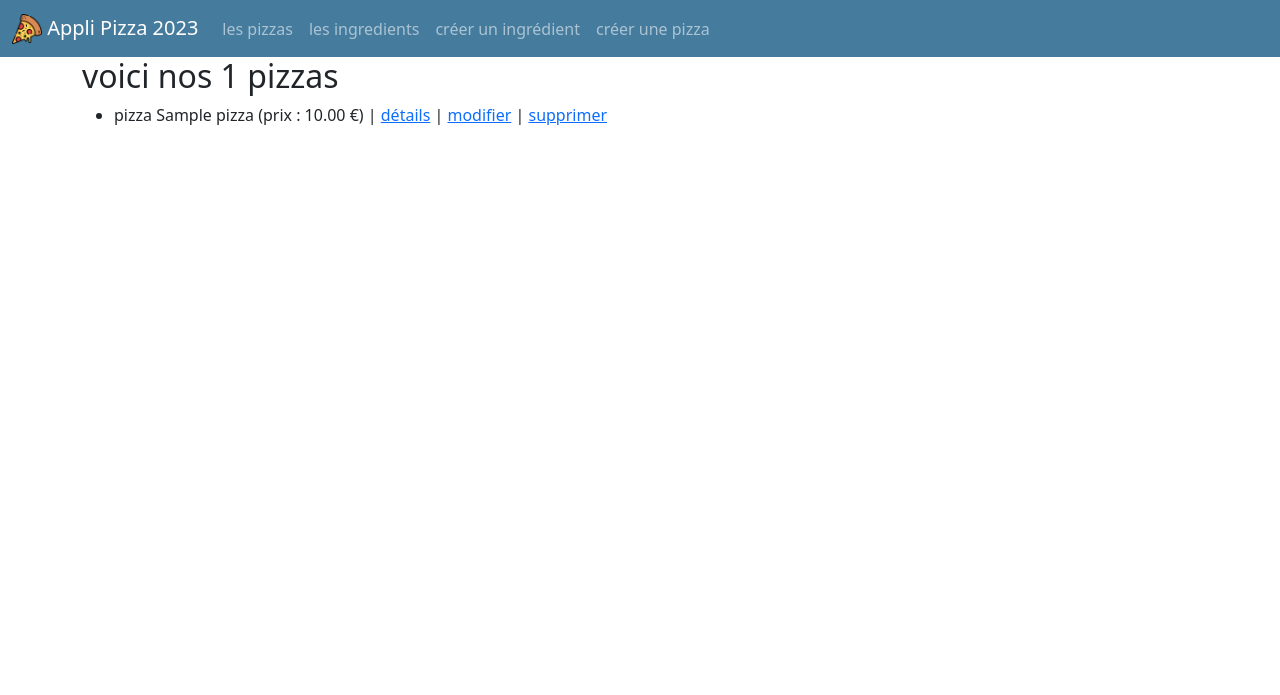
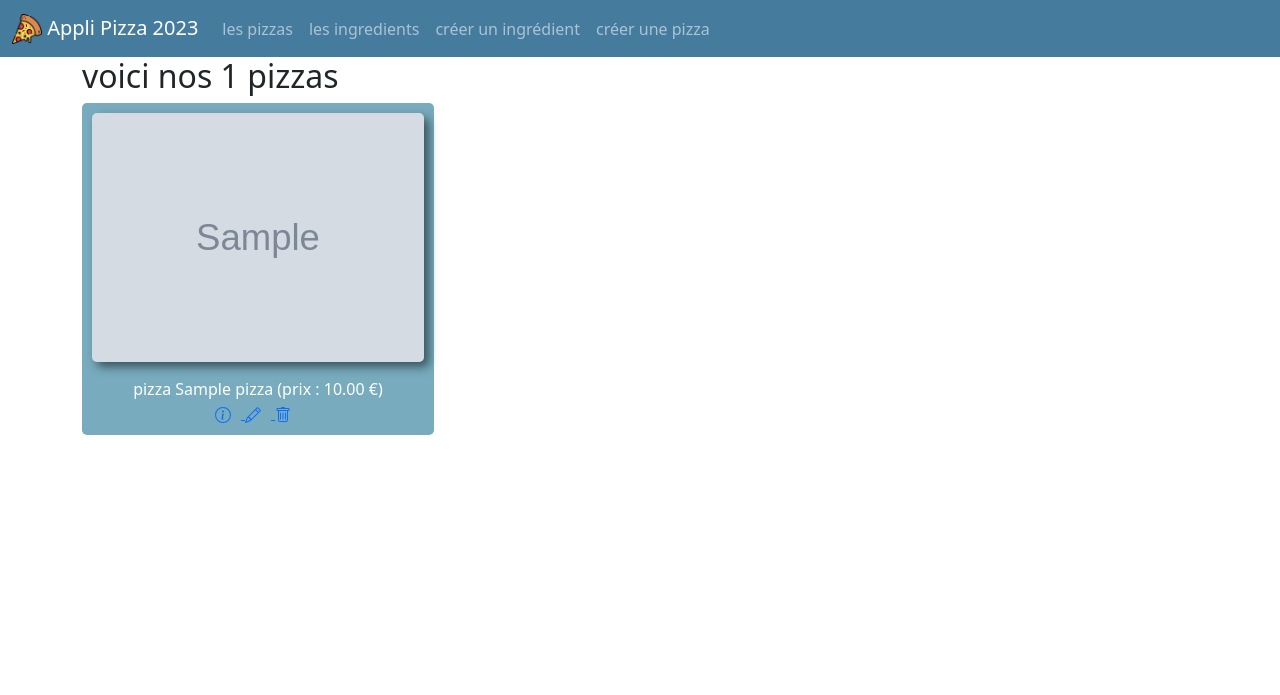
Before and after one commit to DumbWays31/Webpizza, a Django app: page /pizzas/ in a window 1280 px wide. Shown: the top 695 px of the page. Run offline with Django 4.2, Linux system fonts and the light colour scheme; tables that the repository leaves empty hold one stand-in row (values such as "Sample post"); grey boxes marked "Sample" are stand-in pictures.

Commit message:
ajout et modif img dans pizzas

```diff
--- a/webpizza/applipizza/models.py
+++ b/webpizza/applipizza/models.py
@@ -15,10 +15,14 @@ class Ingredient(models.Model) :
 
 class Pizza(models.Model) :
     idPizza = models.AutoField(primary_key=True)
+
     nomPizza = models.CharField(max_length=50, verbose_name="le nom de cette pizza")
 
     #prix est décimal, max 4 chiffres dont 2 décimales
     prix = models.DecimalField(max_digits=4, decimal_places=2, verbose_name="le prix")
+
+    #fichier image de la pizza
+    image = models.ImageField(default='imagesPizzas/default.PNG', upload_to='imagesPizzas/')
 
     def __str__(self) -> str:
         return 'pizza ' + self.nomPizza + ' (prix : ' +str(self.prix) + ' €)'
--- a/webpizza/applipizza/static/applipizza/css/styles.css
+++ b/webpizza/applipizza/static/applipizza/css/styles.css
@@ -26,3 +26,39 @@ footer{
 .btn-primary{
     margin-bottom: 30px;
 }
+
+
+
+/* page toutes les pizzas */
+/* styles.css */
+.pizzas-container ul {
+    list-style: none;
+    padding: 0;
+    display: flex;
+    flex-wrap: wrap;
+    justify-content: space-between;
+}
+
+.pizzas-container li {
+    flex: 0 0 calc(33.33% - 20px); /* 3 pizzas par ligne avec un espacement de 20px entre elles */
+    margin-bottom: 20px;
+    background-color: #77abbd; /* Fond bleu pour chaque élément */
+    text-align: center;
+    padding: 10px;
+    border-radius: 5px;
+}
+
+.pizza-item img {
+    max-width: 100%;
+    border-radius: 5px;
+    box-shadow: 5px 5px 10px rgba(0, 0, 0, 0.5);
+    margin-bottom: 15px;
+}
+
+.pizza-details {
+    color: white; /* Couleur du texte blanc */
+}
+
+svg{
+    margin-right: 10px;
+}
--- a/webpizza/applipizza/templates/applipizza/formulaireCreationPizza.html
+++ b/webpizza/applipizza/templates/applipizza/formulaireCreationPizza.html
@@ -6,7 +6,7 @@ création d'une pizza
 
 {% block main %}
 <h2> création d'une pizza </h2>
-<form action="/pizzas/create/" method="post">
+<form enctype="multipart/form-data" action="/pizzas/create/" method="post">
     {% csrf_token %}
     <div class="mb-3">
         <label for="id_nomPizza" class="form-label">Le nom de cette pizza</label>
@@ -16,6 +16,10 @@ création d'une pizza
         <input type="number" step="0.01" name="prix" class="form-control" maxlength="50" required id="id_prixPizza">
 
     </div>
+    <div class="mb-3">
+        <label for="id_image" class="form-label">Fichier image</label>
+        <input class="form-control" name="image" type="file" accept="image/*" id="id_image">
+    </div>
     <button type="submit" class="btn btn-primary">Envoyer</button>
 </form>
 {% endblock %}
--- /dev/null
+++ b/webpizza/applipizza/templates/applipizza/formulaireNonValide.html
@@ -0,0 +1,3 @@
+<pre>
+    {{errors}}
+</pre>
--- a/webpizza/applipizza/templates/applipizza/pizza.html
+++ b/webpizza/applipizza/templates/applipizza/pizza.html
@@ -11,7 +11,7 @@ détails d'une pizza
 {% if ingredients_list %}
 
 <h3>Ingrédients :</h3>
-    <table class="table">
+<table class="table table-striped">
     <thead>
         <tr>
             <th>Ingredient</th>
@@ -26,7 +26,7 @@ détails d'une pizza
                 <td>{{ ingredient.nom }}</td>
                 <td>{{ ingredient.quantite }}</td>
                 <td>
-                        <a href="/pizzas/{{ pizza.idPizza }}/deleteIngredient/{{ ingredient.idComposition }}" class="btn btn-primary">
+                    <a href="/pizzas/{{ pizza.idPizza }}/deleteIngredient/{{ ingredient.idComposition }}">
                         <svg xmlns="http://www.w3.org/2000/svg" width="16" height="16" fill="currentColor" class="bi bi-trash" viewBox="0 0 16 16">
                             <path d="M5.5 5.5A.5.5 0 0 1 6 6v6a.5.5 0 0 1-1 0V6a.5.5 0 0 1 .5-.5Zm2.5 0a.5.5 0 0 1 .5.5v6a.5.5 0 0 1-1 0V6a.5.5 0 0 1 .5-.5Zm3 .5a.5.5 0 0 0-1 0v6a.5.5 0 0 0 1 0V6Z"/>
                             <path d="M14.5 3a1 1 0 0 1-1 1H13v9a2 2 0 0 1-2 2H5a2 2 0 0 1-2-2V4h-.5a1 1 0 0 1-1-1V2a1 1 0 0 1 1-1H6a1 1 0 0 1 1-1h2a1 1 0 0 1 1 1h3.5a1 1 0 0 1 1 1v1ZM4.118 4 4 4.059V13a1 1 0 0 0 1 1h6a1 1 0 0 0 1-1V4.059L11.882 4H4.118ZM2.5 3h11V2h-11v1Z"/>
--- a/webpizza/applipizza/templates/applipizza/pizzas.html
+++ b/webpizza/applipizza/templates/applipizza/pizzas.html
@@ -5,14 +5,38 @@ les pizzas
 {% endblock %}
 
 {% block main %}
-<h2> voici nos {{pizzas|length}} pizzas </h2>
-<ul>
-    {% for piz in pizzas %}
-    <li> {{piz}} |
-        <a href="/pizzas/{{piz.idPizza}}/">détails</a> |
-        <a href="/pizzas/{{piz.idPizza}}/update">modifier</a> |
-        <a href="/pizzas/{{piz.idPizza}}/delete">supprimer</a>
-    </li>
-    {% endfor %}
-</ul>
+<h2> voici nos {{ pizzas|length }} pizzas </h2>
+<div class="pizzas-container">
+    <ul>
+        {% for piz in pizzas %}
+        <li>
+            <div class="pizza-item">
+                <a href="/pizzas/{{ piz.idPizza }}">
+                    <img src="{{ MEDIA_URL }}{{ piz.image }}" alt="image de la pizza" title="{{ piz.nomPizza }}">
+                </a>
+            </div>
+            <div class="pizza-details">
+                {{piz}} <br>
+                <a href="/pizzas/{{piz.idPizza}}/">
+                    <svg xmlns="http://www.w3.org/2000/svg" width="16" height="16" fill="currentColor" class="bi bi-info-circle" viewBox="0 0 16 16">
+                        <path d="M8 15A7 7 0 1 1 8 1a7 7 0 0 1 0 14zm0 1A8 8 0 1 0 8 0a8 8 0 0 0 0 16z"/>
+                        <path d="m8.93 6.588-2.29.287-.082.38.45.083c.294.07.352.176.288.469l-.738 3.468c-.194.897.105 1.319.808 1.319.545 0 1.178-.252 1.465-.598l.088-.416c-.2.176-.492.246-.686.246-.275 0-.375-.193-.304-.533L8.93 6.588zM9 4.5a1 1 0 1 1-2 0 1 1 0 0 1 2 0z"/>
+                      </svg>
+                </a>
+                <a href="/pizzas/{{piz.idPizza}}/update">
+                    <svg xmlns="http://www.w3.org/2000/svg" width="16" height="16" fill="currentColor" class="bi bi-pencil" viewBox="0 0 16 16">
+                        <path d="M12.146.146a.5.5 0 0 1 .708 0l3 3a.5.5 0 0 1 0 .708l-10 10a.5.5 0 0 1-.168.11l-5 2a.5.5 0 0 1-.65-.65l2-5a.5.5 0 0 1 .11-.168l10-10zM11.207 2.5 13.5 4.793 14.793 3.5 12.5 1.207 11.207 2.5zm1.586 3L10.5 3.207 4 9.707V10h.5a.5.5 0 0 1 .5.5v.5h.5a.5.5 0 0 1 .5.5v.5h.293l6.5-6.5zm-9.761 5.175-.106.106-1.528 3.821 3.821-1.528.106-.106A.5.5 0 0 1 5 12.5V12h-.5a.5.5 0 0 1-.5-.5V11h-.5a.5.5 0 0 1-.468-.325z"/>
+                      </svg>
+                </a>
+                <a href="/pizzas/{{piz.idPizza}}/delete">
+                    <svg xmlns="http://www.w3.org/2000/svg" width="16" height="16" fill="currentColor" class="bi bi-trash" viewBox="0 0 16 16">
+                        <path d="M5.5 5.5A.5.5 0 0 1 6 6v6a.5.5 0 0 1-1 0V6a.5.5 0 0 1 .5-.5Zm2.5 0a.5.5 0 0 1 .5.5v6a.5.5 0 0 1-1 0V6a.5.5 0 0 1 .5-.5Zm3 .5a.5.5 0 0 0-1 0v6a.5.5 0 0 0 1 0V6Z"/>
+                        <path d="M14.5 3a1 1 0 0 1-1 1H13v9a2 2 0 0 1-2 2H5a2 2 0 0 1-2-2V4h-.5a1 1 0 0 1-1-1V2a1 1 0 0 1 1-1H6a1 1 0 0 1 1-1h2a1 1 0 0 1 1 1h3.5a1 1 0 0 1 1 1v1ZM4.118 4 4 4.059V13a1 1 0 0 0 1 1h6a1 1 0 0 0 1-1V4.059L11.882 4H4.118ZM2.5 3h11V2h-11v1Z"/>
+                      </svg>
+                </a>
+            </div>
+        </li>
+        {% endfor %}
+    </ul>
+</div>
 {% endblock %}
--- a/webpizza/applipizza/views.py
+++ b/webpizza/applipizza/views.py
@@ -108,23 +108,31 @@ def formulaireCreationPizza(request) :
 
 def creerPizza(request) :
 
-    form = PizzaForm(request.POST)
+    form = PizzaForm(request.POST, request.FILES)
 
     if form.is_valid() :
         nomPiz = form.cleaned_data['nomPizza']
         prixPiz = form.cleaned_data['prix']
+        imagePiz = request.FILES['image']
 
         piz = Pizza()
 
         piz.nomPizza = nomPiz
         piz.prix = prixPiz
+        piz.image = imagePiz
 
         piz.save()
 
         return render(
             request,
             'applipizza/traitementFormulaireCreationPizza.html',
-            {"nom" : nomPiz, "prix" : prixPiz}
+            {"nom" : nomPiz, "prix" : prixPiz, "image" : imagePiz}
+        )
+    else :
+        return render(
+            request,
+            'applipizza/formulaireNonValide.html',
+            {"errors" : form.errors}
         )
 
 
@@ -212,9 +220,10 @@ def modifierPizza(request, pizza_id):
 
     if request.method == 'POST':
         # Récupération du formulaire posté avec l'instance de la pizza
-        form = PizzaForm(request.POST, instance=pizza_a_modifier)
+        form = PizzaForm(request.POST, request.FILES, instance=pizza_a_modifier)
 
         if form.is_valid():
+            pizza_a_modifier.image = request.FILES['image']
             # Si le formulaire est valide, sauvegardez les modifications
             form.save()
             # Recherchez à nouveau la pizza modifiée dans la base de données
--- a/webpizza/webpizza/settings.py
+++ b/webpizza/webpizza/settings.py
@@ -63,6 +63,7 @@ TEMPLATES = [
                 "django.template.context_processors.request",
                 "django.contrib.auth.context_processors.auth",
                 "django.contrib.messages.context_processors.messages",
+                "django.template.context_processors.media",
             ],
         },
     },
@@ -122,3 +123,7 @@ STATIC_URL = "static/"
 # https://docs.djangoproject.com/en/4.2/ref/settings/#default-auto-field
 
 DEFAULT_AUTO_FIELD = "django.db.models.BigAutoField"
+
+
+MEDIA_URL = "images/"
+MEDIA_ROOT = BASE_DIR / 'images/'
--- a/webpizza/webpizza/urls.py
+++ b/webpizza/webpizza/urls.py
@@ -16,6 +16,8 @@ Including another URLconf
 """
 from django.contrib import admin
 from django.urls import path
+from django.conf import settings
+from django.conf.urls.static import static
 from applipizza import views
 
 urlpatterns = [
@@ -46,3 +48,5 @@ urlpatterns = [
     path('pizzas/<int:pizza_id>/deleteIngredient/<int:composition_id>/',views.supprimerIngredientDansPizza),
 
 ]
+
+urlpatterns += static(settings.MEDIA_URL, document_root = settings.MEDIA_ROOT)
```
Also changed, not shown: webpizza/applipizza/templates/applipizza/formulaireModificationPizza.html (+14 -1 lines), webpizza/applipizza/templates/applipizza/ingredients.html (+31 -9 lines), webpizza/applipizza/migrations/0003_pizza_image.py (added), webpizza/images/imagesPizzas/avion.PNG (added), webpizza/images/imagesPizzas/calzone.PNG (added), webpizza/images/imagesPizzas/etna.PNG (added), webpizza/images/imagesPizzas/montagnarde.PNG (added), webpizza/images/imagesPizzas/quatre_fromages.PNG (added), webpizza/images/imagesPizzas/stromboli.PNG (added). Lines whose indentation alone changed are shown as unchanged.
